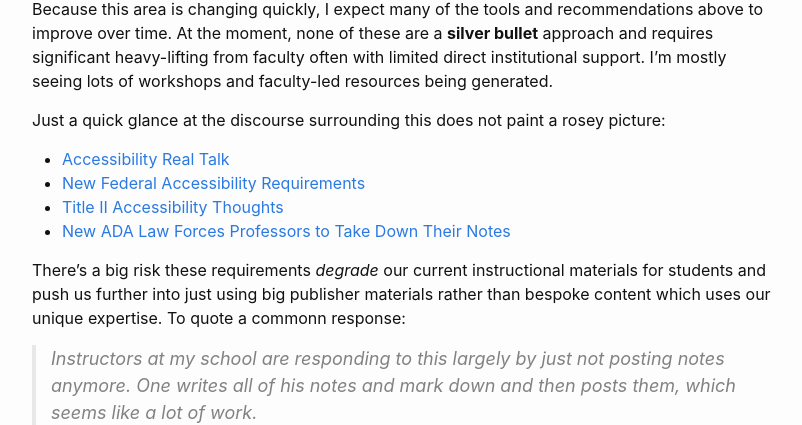
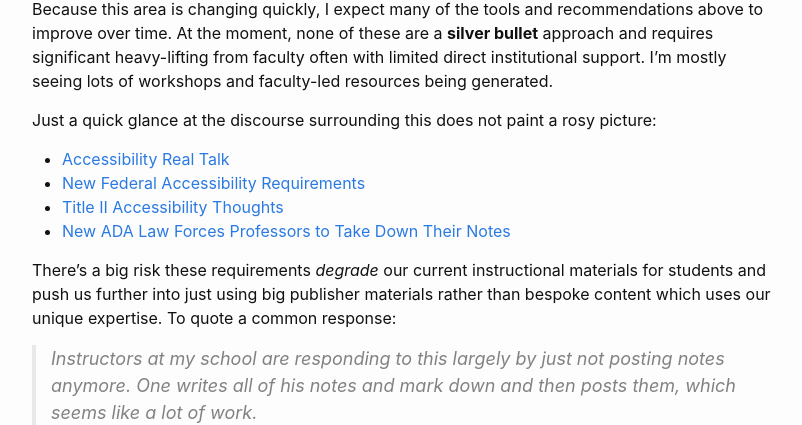
Before and after one commit to ajsteinmetz/ajsteinmetz.github.io, a Jekyll site: the page built from _posts/2026-03-25-latex-accessibility.md, in a window 1280 px wide and 900 px high, scrolled down 3062 px. Shown: the part 150-575 px from the top of the window, without its empty margins (238-1040 px from the left). Built offline with Jekyll 4.4.1, drawn with Linux system fonts in a browser that asks for light colours; comment, search, counter and statistics services are not loaded; some of the changed text lies outside the part shown.

Commit message:
Fix date and wording in LaTeX accessibility post
Updated dates and improved phrasing for clarity in the accessibility discussion.

```diff
--- a/_posts/2026-03-25-latex-accessibility.md
+++ b/_posts/2026-03-25-latex-accessibility.md
@@ -98,14 +98,14 @@
 
 Because this area is changing quickly, I expect many of the tools and recommendations above to improve over time. At the moment, none of these are a **silver bullet** approach and requires significant heavy-lifting from faculty often with limited direct institutional support. I'm mostly seeing lots of workshops and faculty-led resources being generated.
 
-Just a quick glance at the discourse surrounding this does not paint a rosey picture:
+Just a quick glance at the discourse surrounding this does not paint a rosy picture:
 
 - [Accessibility Real Talk](https://www.reddit.com/r/Professors/comments/1qykci5/accessibility_real_talk/)
 - [New Federal Accessibility Requirements](https://www.reddit.com/r/Professors/comments/1qcqf6v/new_federal_accessibility_requirements/)
 - [Title II Accessibility Thoughts](https://www.reddit.com/r/Professors/comments/1px0jxw/title_ii_accessibility_thoughts/)
 - [New ADA Law Forces Professors to Take Down Their Notes](https://www.reddit.com/r/math/comments/1ryh7md/new_ada_law_forces_professors_to_take_down_their/)
 
-There's a big risk these requirements *degrade* our current instructional materials for students and push us further into just using big publisher materials rather than bespoke content which uses our unique expertise. To quote a commonn response:
+There's a big risk these requirements *degrade* our current instructional materials for students and push us further into just using big publisher materials rather than bespoke content which uses our unique expertise. To quote a common response:
 
 > Instructors at my school are responding to this largely by just not posting notes anymore. One writes all of his notes and mark down and then posts them, which seems like a lot of work.
 
```
Also changed, not shown: other parts of _posts/2026-03-25-latex-accessibility.md (+3 -3 lines).
